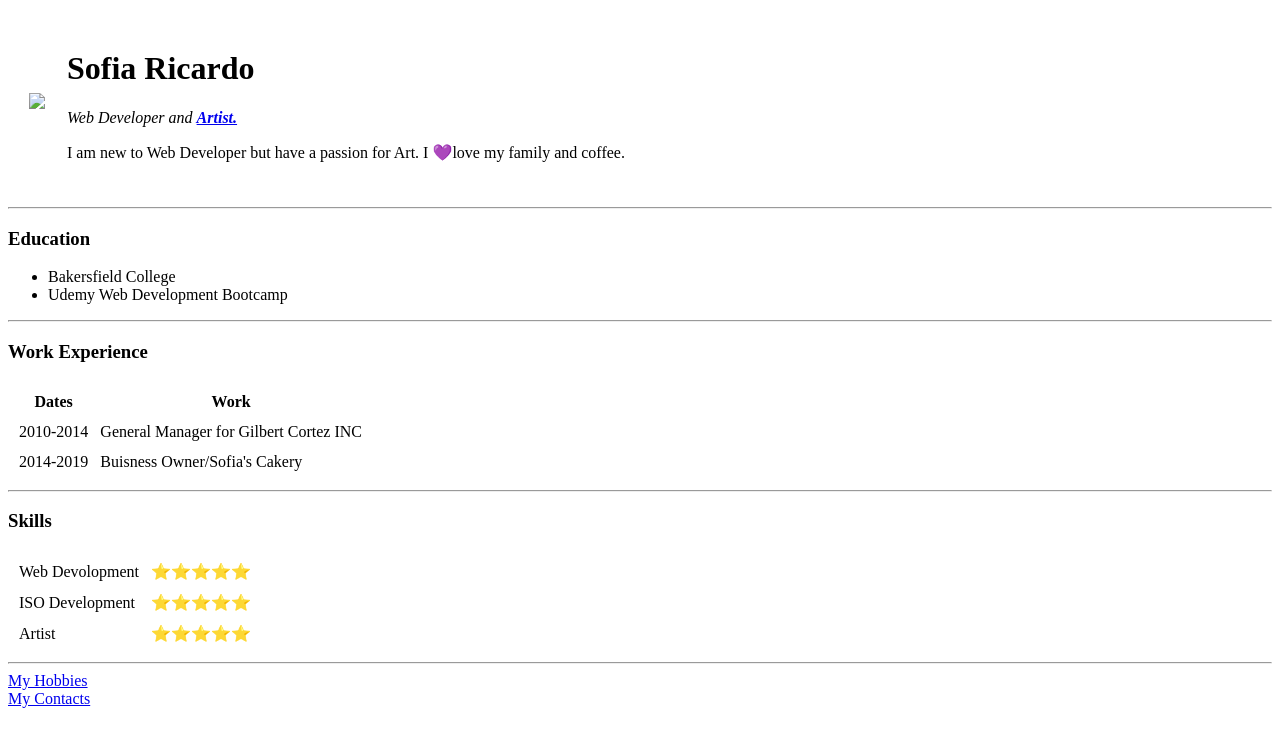
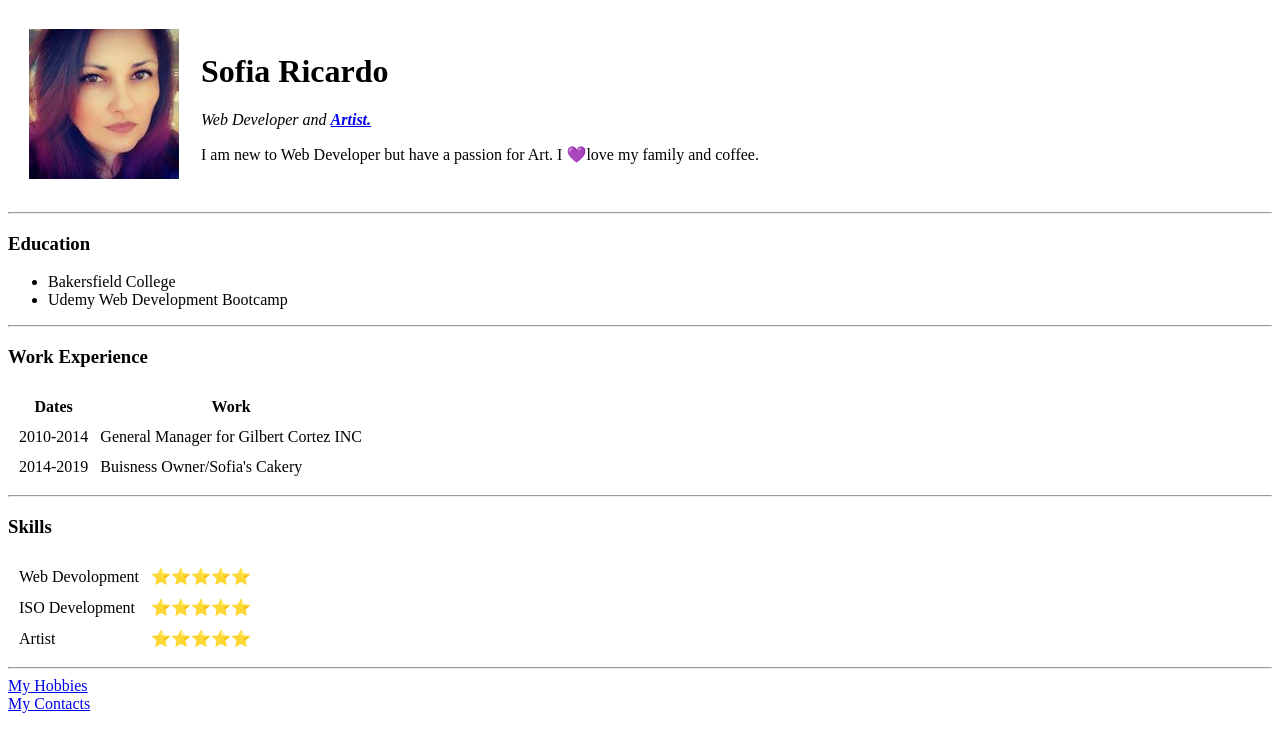
Before and after one commit to sofiar681/cv, a plain HTML site: page index.html in a window 1280 px wide. Drawn offline with Linux system fonts and the light colour scheme; files whose address does not match are found by name.

Commit message:
Update index.html
redid line 12

```diff
--- a/index.html
+++ b/index.html
@@ -9,7 +9,7 @@
 <body>
   <table cellspacing="20">
     <tr>
-      <td><img src="images/sofia.jpg alt="sofia profile picture">
+        <td><img src="C:\Users\sofia\Documents\Web Devlopment\HTML- Personal Site\images\sofia.jpg" alt="sofia profile picture">
       </td>
       <td>
         <h1>Sofia Ricardo</h1>
```
